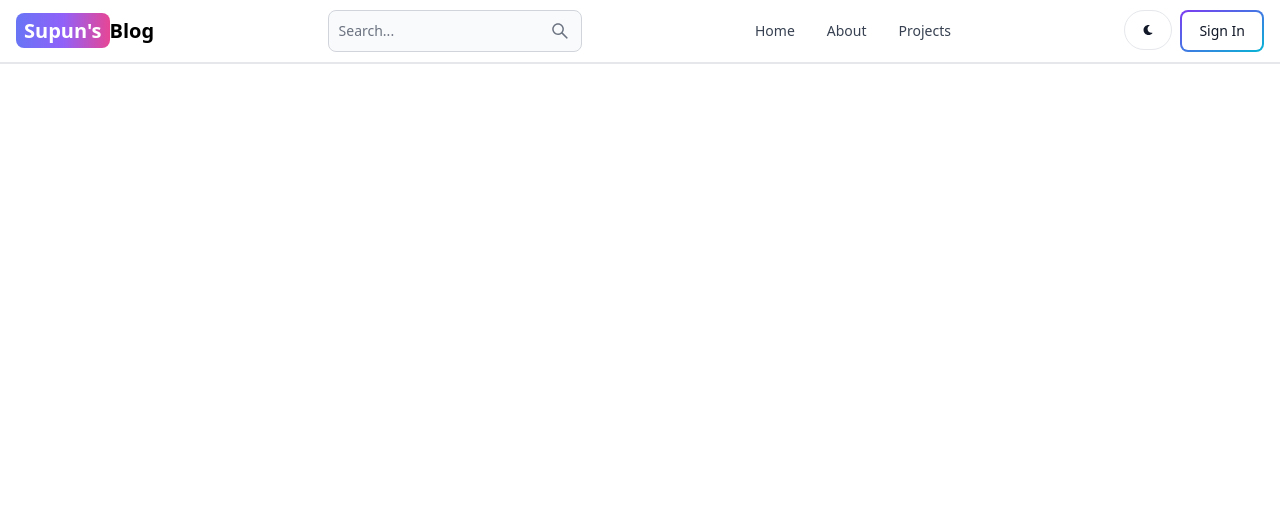
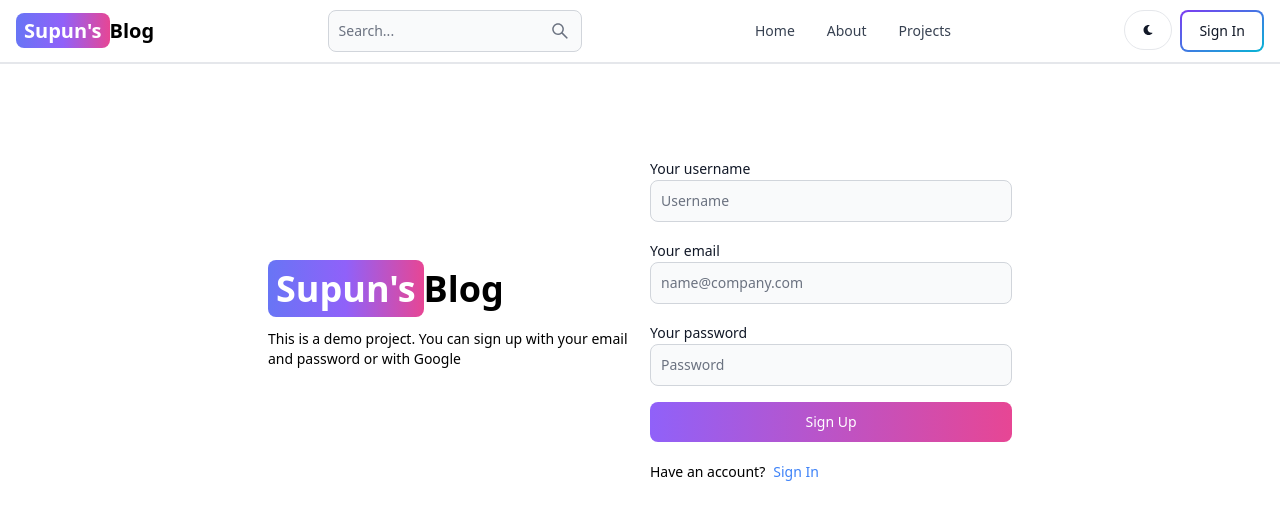
Before and after one commit to Supun-Madushanka/blog, a React (Create React App) app in the folder frontend/: page /sign-up in a window 1280 px wide. Shown: the top 520 px of the page. Built offline with nearby package versions, Linux system fonts and the light colour scheme.

Commit message:
create sign up page ui

```diff
--- a/frontend/src/pages/SignUp.js
+++ b/frontend/src/pages/SignUp.js
@@ -1,9 +1,62 @@
-import React from 'react'
+import { Button, Label, TextInput } from 'flowbite-react'
+import { Link } from 'react-router-dom'
 
 const SignUp = () => {
   return (
-    <div>
+    <div className='min-h-screen mt-20'>
+      <div className='flex p-3 max-w-3xl mx-auto flex-col md:flex-row
+      md:items-center gap-5'>
+        {/* left side */}
+        <div className='flex-1'>
+          <Link to='/' className='font-bold dark:text-white text-4xl'>
+            <span className='px-2 py-1 bg-gradient-to-r from-indigo-500 via-purple-500 to-pink-500 rounded-lg text-white'>
+              Supun's
+            </span>
+            Blog
+          </Link>
+          <p className='text-sm mt-5'>This is a demo project. You
+          can sign up with your email and password or with Google</p>
+        </div>
 
+        {/* right side */}
+        <div className='flex-1'>
+          <form className='flex flex-col gap-4'>
+            <div>
+              <Label value='Your username'/>
+              <TextInput
+                type='text'
+                placeholder='Username'
+                id='username'
+              />
+            </div>
+            <div>
+              <Label value='Your email'/>
+              <TextInput
+                type='text'
+                placeholder='name@company.com'
+                id='email'
+              />
+            </div>
+            <div>
+              <Label value='Your password'/>
+              <TextInput
+                type='text'
+                placeholder='Password'
+                id='password'
+              />
+            </div>
+            <Button gradientDuoTone='purpleToPink' type='submit'>
+              Sign Up
+            </Button>
+          </form>
+          <div className='flex gap-2 text-sm mt-5'>
+            <span>Have an account?</span>
+            <Link to='/sign-in' className='text-blue-500'>
+              Sign In
+            </Link>
+          </div>
+        </div>
+      </div>
     </div>
   )
 }
```
